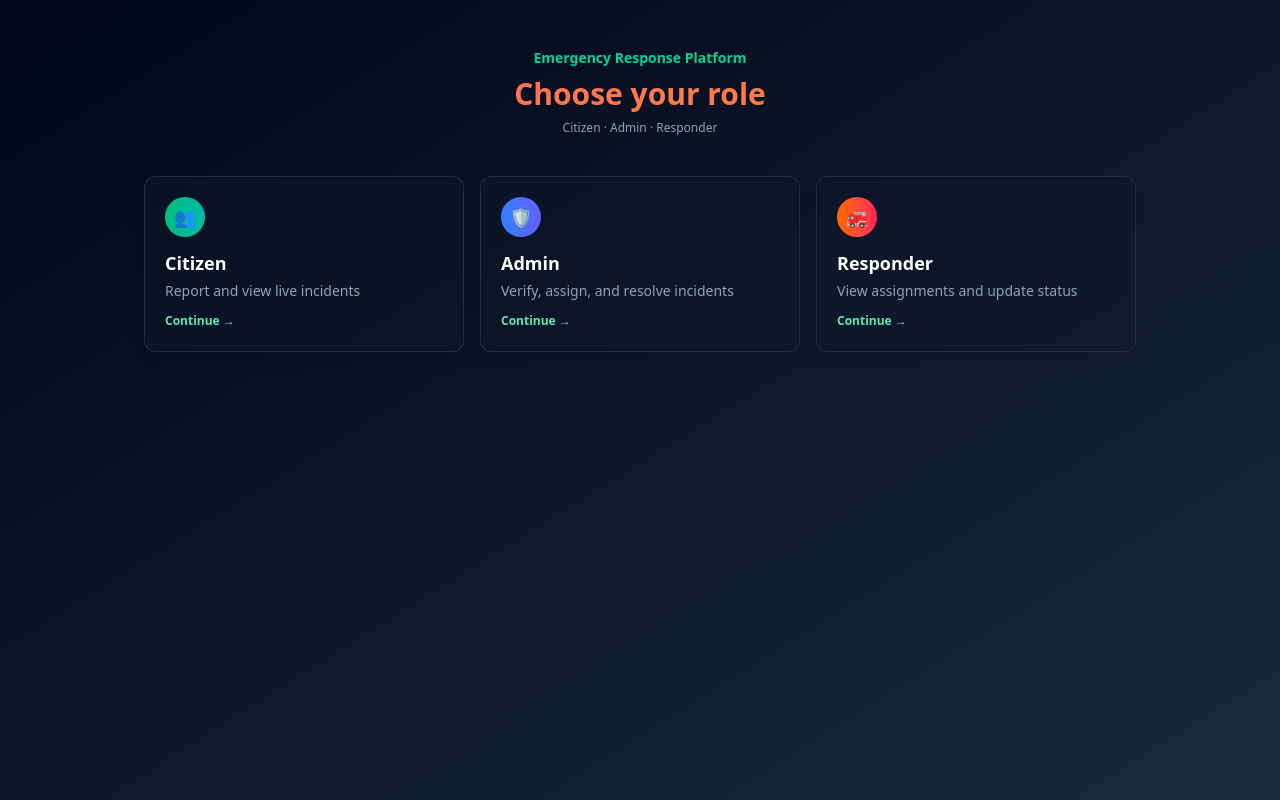
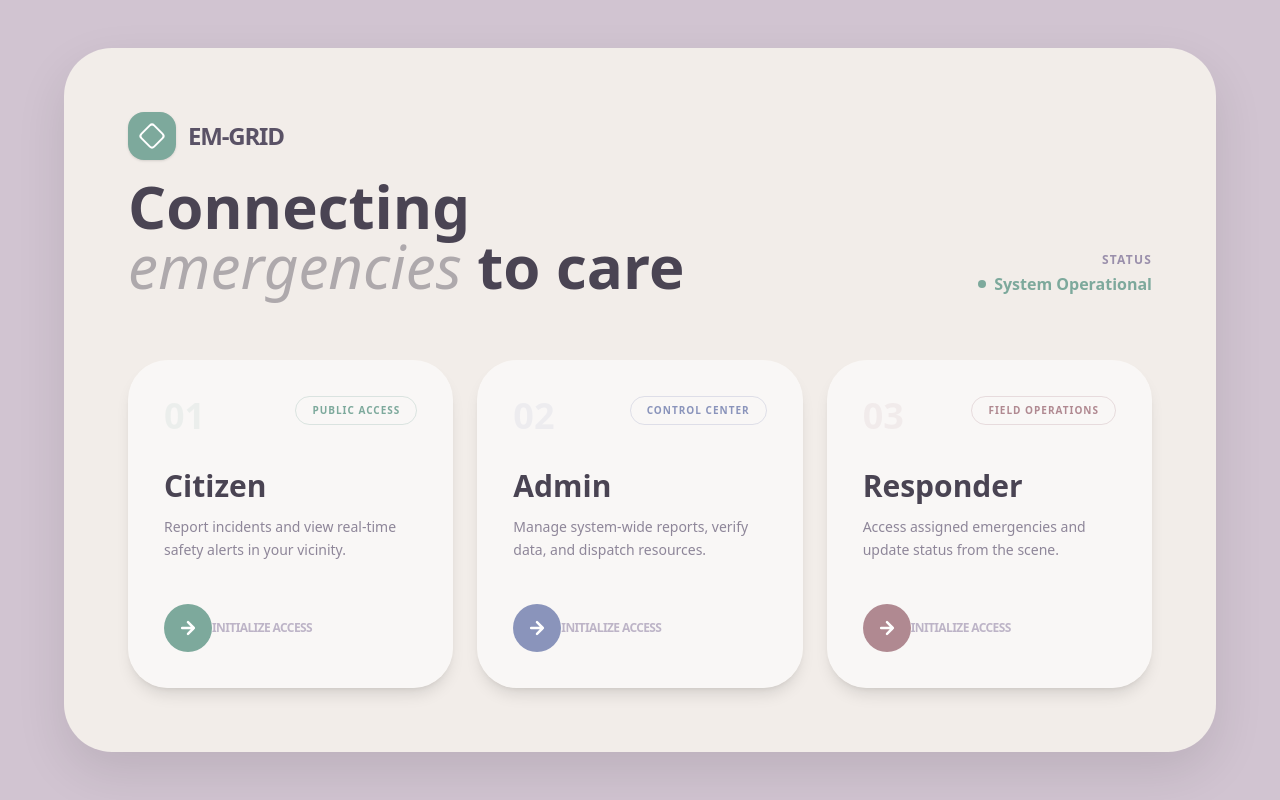
Before and after one commit to Swayamz-123/hack_iit, a React app in the folder frontend/: page / in a window 1280 px wide. Built offline with nearby package versions, Linux system fonts and the light colour scheme; no server answers; the HTML template or start-up script is replaced by a standard one.

Commit message:
home page ui changed

```diff
--- a/frontend/src/pages/Home.jsx
+++ b/frontend/src/pages/Home.jsx
@@ -2,58 +2,108 @@ import { useNavigate } from "react-router-dom";
 
 export default function Home() {
   const nav = useNavigate();
+
   const cards = [
     {
-      title: "Citizen",
-      desc: "Report and view live incidents",
+      role: "Citizen",
+      tagline: "Public Access",
+      desc: "Report incidents and view real-time safety alerts in your vicinity.",
       action: () => nav("/feed"),
-      accent: "from-emerald-500 to-teal-500",
-      emoji: "👥",
+      accent: "#7DA99C", // Sage
+      id: "01"
     },
     {
-      title: "Admin",
-      desc: "Verify, assign, and resolve incidents",
+      role: "Admin",
+      tagline: "Control Center",
+      desc: "Manage system-wide reports, verify data, and dispatch resources.",
       action: () => nav("/admin/login"),
-      accent: "from-blue-500 to-indigo-500",
-      emoji: "🛡️",
+      accent: "#8A94BB", // Blue-Slate
+      id: "02"
     },
     {
-      title: "Responder",
-      desc: "View assignments and update status",
+      role: "Responder",
+      tagline: "Field Operations",
+      desc: "Access assigned emergencies and update status from the scene.",
       action: () => nav("/worker/login"),
-      accent: "from-orange-500 to-rose-500",
-      emoji: "🚒",
+      accent: "#B08991", // Rose
+      id: "03"
     },
   ];
 
   return (
-    <div className="min-h-screen bg-linear-to-br from-slate-950 via-slate-900 to-slate-800 text-slate-100">
-      <div className="max-w-5xl mx-auto px-4 py-12">
-        <header className="mb-10 text-center">
-          <p className="text-sm font-semibold text-emerald-400 mb-2">Emergency Response Platform</p>
-          <h1 className="text-3xl font-black bg-linear-to-r from-red-400 to-orange-400 bg-clip-text text-transparent">
-            Choose your role
+    <div className="min-h-screen bg-[#D1C4D1] flex items-center justify-center p-4 sm:p-8 font-sans antialiased">
+      {/* Outer Shell - mimicking the tablet look from your photo */}
+      <div className="max-w-6xl w-full bg-[#F2EDE9] rounded-[3rem] shadow-[0_20px_50px_rgba(0,0,0,0.1)] overflow-hidden border-[12] border-white/40">
+
+        <div className="p-8 md:p-16">
+          {/* Header Section */}
+          <header className="flex flex-col md:flex-row md:items-end justify-between gap-6 mb-16">
+            <div className="space-y-4">
+              <div className="flex items-center gap-3">
+                <div className="w-12 h-12 bg-[#7DA99C] rounded-2xl flex items-center justify-center shadow-sm">
+                   <div className="w-5 h-5 border-2 border-white rounded-sm rotate-45"></div>
+                </div>
+                <span className="text-[#5A5266] font-black text-2xl tracking-tighter uppercase">Em-Grid</span>
+              </div>
+              <h1 className="text-4xl md:text-6xl font-black text-[#4A4453] tracking-[ -0.04em] leading-none">
+                Connecting <br/>
+                <span className="opacity-40 italic font-medium">emergencies</span> to care
               </h1>
-          <p className="text-xs text-slate-400 mt-2">Citizen · Admin · Responder</p>
+            </div>
+
+            <div className="hidden md:block text-right">
+              <p className="text-[#9A8FAB] text-xs font-bold uppercase tracking-widest mb-1">Status</p>
+              <div className="flex items-center gap-2 text-[#7DA99C] font-bold">
+                <span className="w-2 h-2 bg-[#7DA99C] rounded-full animate-pulse"></span>
+                System Operational
+              </div>
+            </div>
           </header>
 
-        <div className="grid gap-4 md:grid-cols-3">
+          {/* Role Selection Grid */}
+          <div className="grid gap-6 md:grid-cols-3">
             {cards.map((c) => (
+              <div
+                key={c.role}
+                className="group relative bg-white/60 p-1 rounded-[2.5rem] transition-all hover:bg-white shadow-lg hover:shadow-[0_10px_30px_rgba(0,0,0,0.1)]"
+              >
                 <button
-              key={c.title}
                   onClick={c.action}
-              className={`group text-left rounded-xl border border-slate-700/60 bg-slate-900/50 p-5 shadow-lg hover:shadow-xl transition transform hover:-translate-y-1`}
+                  className="w-full h-full text-left p-8 rounded-[2.3rem] flex flex-col justify-between min-h-80 transition-all"
                 >
-              <div className={`inline-flex items-center justify-center w-10 h-10 rounded-full bg-linear-to-r ${c.accent} text-white text-lg font-bold mb-3`}>
-                {c.emoji}
+                  <div>
+                    <div className="flex justify-between items-start mb-8">
+                      <span className="text-4xl font-black opacity-10" style={{ color: c.accent }}>{c.id}</span>
+                      <div
+                        className="px-4 py-1.5 rounded-full text-[10px] font-bold uppercase tracking-widest border"
+                        style={{ borderColor: `${c.accent}40`, color: c.accent }}
+                      >
+                        {c.tagline}
                       </div>
-              <h3 className="text-lg font-bold text-white">{c.title}</h3>
-              <p className="text-sm text-slate-400 mt-1">{c.desc}</p>
-              <span className="mt-3 inline-flex items-center text-xs font-semibold text-emerald-300 group-hover:text-white transition">
-                Continue →
-              </span>
+                    </div>
+
+                    <h3 className="text-3xl font-black text-[#4A4453] mb-3">{c.role}</h3>
+                    <p className="text-[#8E8699] text-sm leading-relaxed font-medium">
+                      {c.desc}
+                    </p>
+                  </div>
+
+                  <div className="mt-8 flex items-center justify-between">
+                    <div
+                      className="h-12 w-12 rounded-full flex items-center justify-center text-white transition-transform "
+                      style={{ backgroundColor: c.accent }}
+                    >
+                      <svg width="20" height="20" viewBox="0 0 24 24" fill="none" stroke="currentColor" strokeWidth="3" strokeLinecap="round" strokeLinejoin="round"><path d="M5 12h14M12 5l7 7-7 7"/></svg>
+                    </div>
+                    <span className="text-[#BDB4C7] font-bold text-xs uppercase tracking-tighter">Initialize Access</span>
+                  </div>
                 </button>
+              </div>
             ))}
+          </div>
+
+          {/* Minimal Footer */}
+
         </div>
       </div>
     </div>
```
Lines whose indentation alone changed are shown as unchanged.
